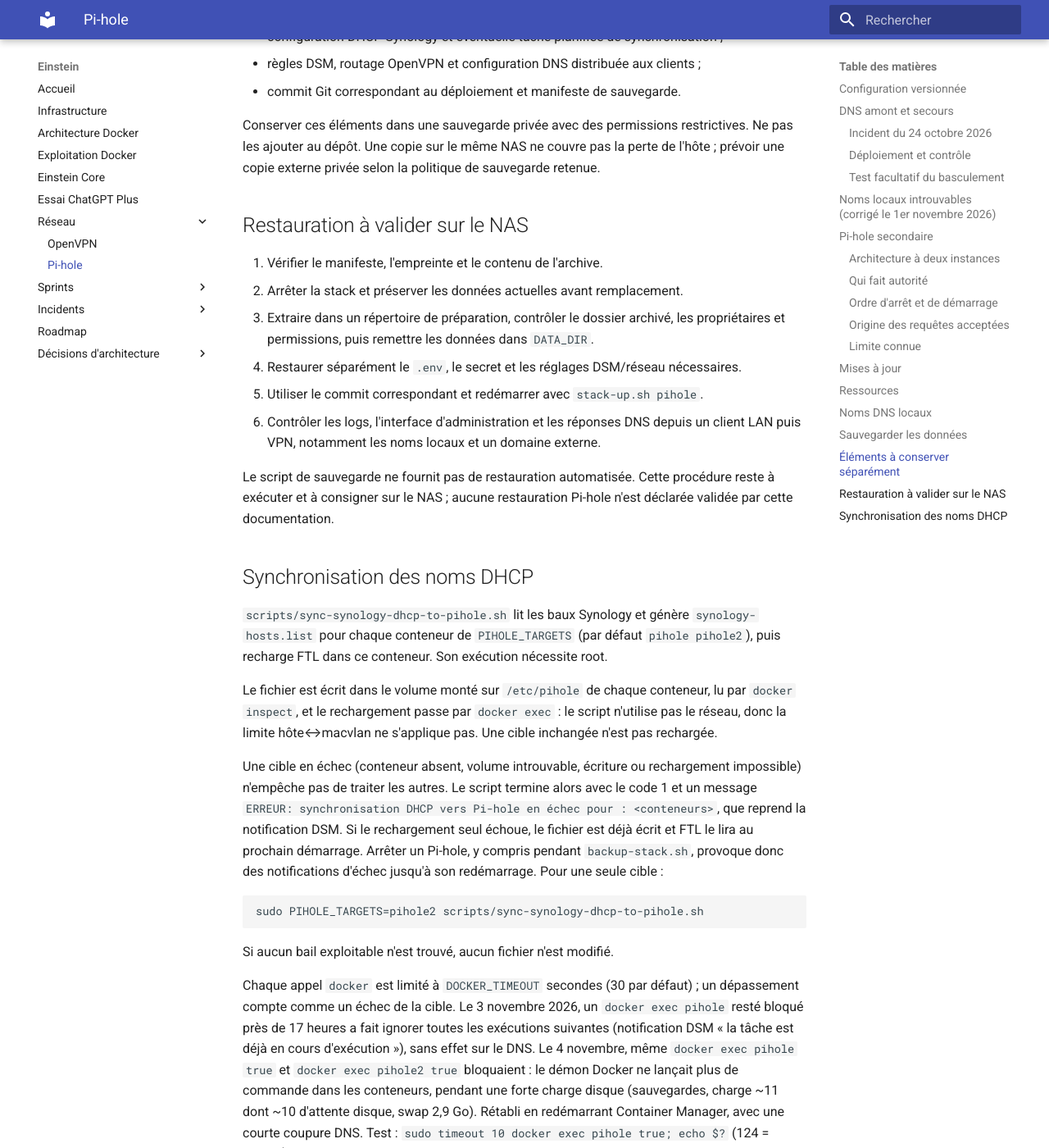
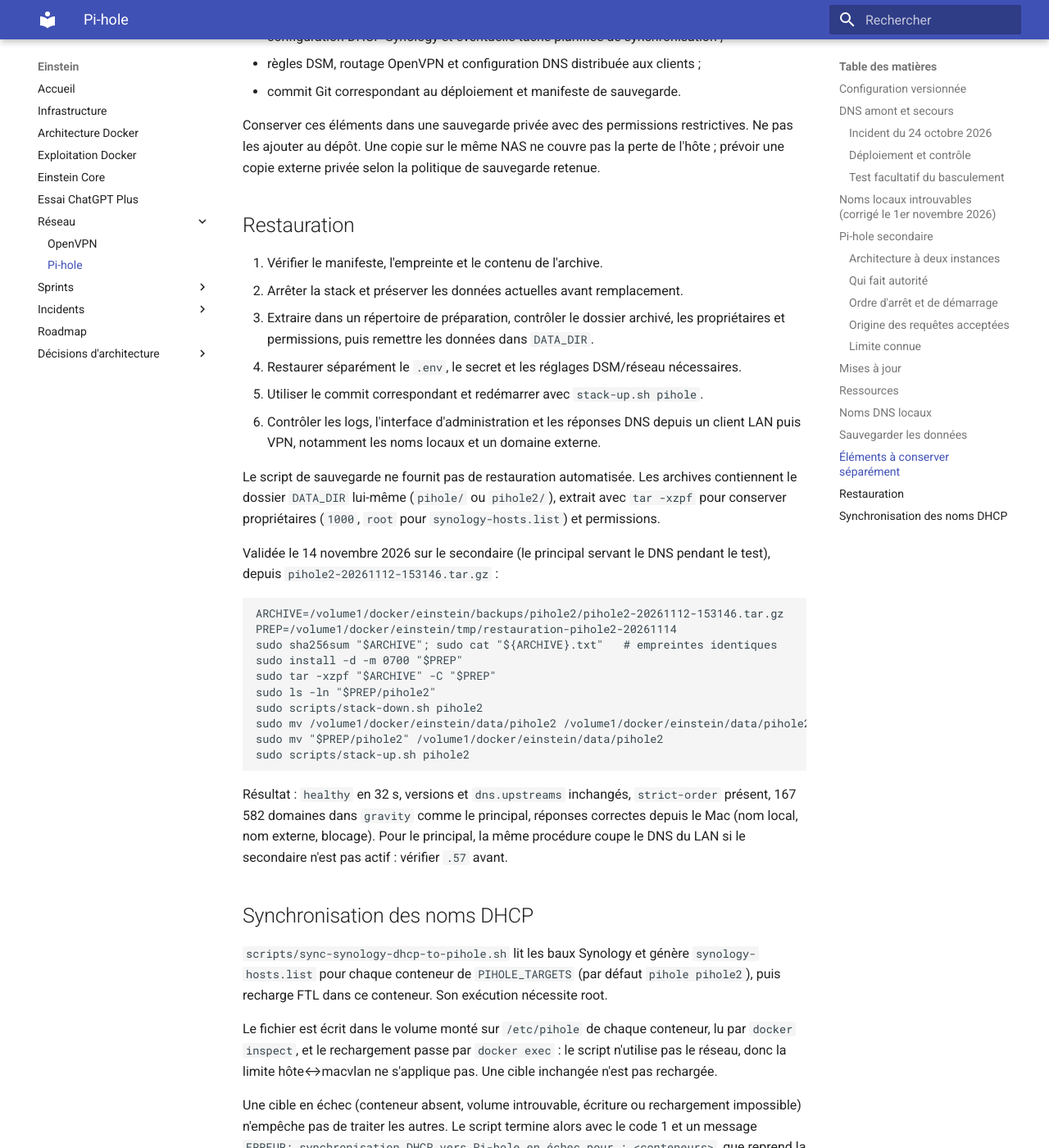
Before and after one commit to asanchez74/Einstein, an MkDocs documentation site: the page built from docs/pihole-operations.md, in a window 1280 px wide and 1400 px high, scrolled down 7753 px. Shown: the whole window at 82% size. Built offline with MkDocs 1.6.1 and Material for MkDocs 9.7.7, drawn with Linux system fonts in a browser that asks for light colours.

Commit message:
docs: restauration Pi-hole validée sur le secondaire
Co-Authored-By: Claude Opus 5.5 <noreply@anthropic.com>

````diff
--- a/docs/pihole-operations.md
+++ b/docs/pihole-operations.md
@@ -350,7 +350,7 @@ restrictives. Ne pas les ajouter au dépôt. Une copie sur le même NAS ne couvr
 pas la perte de l'hôte ; prévoir une copie externe privée selon la politique
 de sauvegarde retenue.
 
-## Restauration à valider sur le NAS
+## Restauration
 
 1. Vérifier le manifeste, l'empreinte et le contenu de l'archive.
 2. Arrêter la stack et préserver les données actuelles avant remplacement.
@@ -361,9 +361,32 @@ de sauvegarde retenue.
 6. Contrôler les logs, l'interface d'administration et les réponses DNS depuis
    un client LAN puis VPN, notamment les noms locaux et un domaine externe.
 
-Le script de sauvegarde ne fournit pas de restauration automatisée. Cette
-procédure reste à exécuter et à consigner sur le NAS ; aucune restauration
-Pi-hole n'est déclarée validée par cette documentation.
+Le script de sauvegarde ne fournit pas de restauration automatisée. Les
+archives contiennent le dossier `DATA_DIR` lui-même (`pihole/` ou
+`pihole2/`), extrait avec `tar -xzpf` pour conserver propriétaires (`1000`,
+`root` pour `synology-hosts.list`) et permissions.
+
+Validée le 14 novembre 2026 sur le secondaire (le principal servant le DNS
+pendant le test), depuis `pihole2-20261112-153146.tar.gz` :
+
+```bash
+ARCHIVE=/volume1/docker/einstein/backups/pihole2/pihole2-20261112-153146.tar.gz
+PREP=/volume1/docker/einstein/tmp/restauration-pihole2-20261114
+sudo sha256sum "$ARCHIVE"; sudo cat "${ARCHIVE}.txt"   # empreintes identiques
+sudo install -d -m 0700 "$PREP"
+sudo tar -xzpf "$ARCHIVE" -C "$PREP"
+sudo ls -ln "$PREP/pihole2"
+sudo scripts/stack-down.sh pihole2
+sudo mv /volume1/docker/einstein/data/pihole2 /volume1/docker/einstein/data/pihole2.avant-restauration-20261114
+sudo mv "$PREP/pihole2" /volume1/docker/einstein/data/pihole2
+sudo scripts/stack-up.sh pihole2
+```
+
+Résultat : `healthy` en 32 s, versions et `dns.upstreams` inchangés,
+`strict-order` présent, 167 582 domaines dans `gravity` comme le principal,
+réponses correctes depuis le Mac (nom local, nom externe, blocage). Pour le
+principal, la même procédure coupe le DNS du LAN si le secondaire n'est pas
+actif : vérifier `.57` avant.
 
 ## Synchronisation des noms DHCP
 
````
